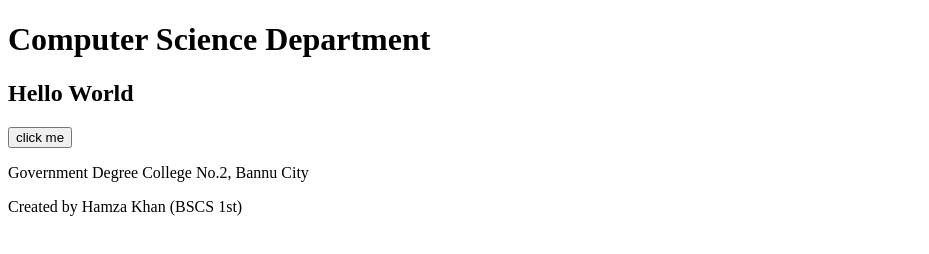
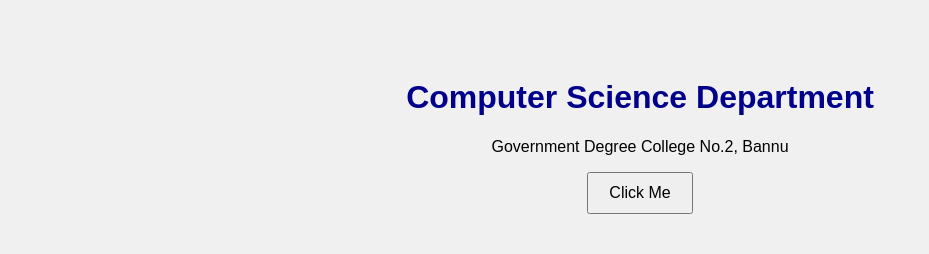
Before and after one commit to shinecybecmd/gdcno2.github.io, a plain HTML site: page index.html in a window 1280 px wide. Shown: the whole page, without its empty margins (0-929 px from the left). Drawn offline with Linux system fonts and the light colour scheme.

Commit message:
index.html

```diff
--- a/index.html
+++ b/index.html
@@ -1,13 +1,17 @@
 <!DOCTYPE html>
-<html>
+<html lang="en">
 <head>
-  <title>Computer Science Department</title>
+  <meta charset="UTF-8">
+  <title>Web Technology Test</title>
+  <link rel="stylesheet" href="style.css">
 </head>
 <body>
+
   <h1>Computer Science Department</h1>
-  <h2>Hello World</h2>
-  <button>click me</button></button>
-  <p>Government Degree College No.2, Bannu City</p>
-  <p>Created by Hamza Khan (BSCS 1st)</p>
+  <p>Government Degree College No.2, Bannu</p>
+
+  <button onclick="showMessage()">Click Me</button>
+
+  <script src="script.js"></script>
 </body>
 </html>
```
